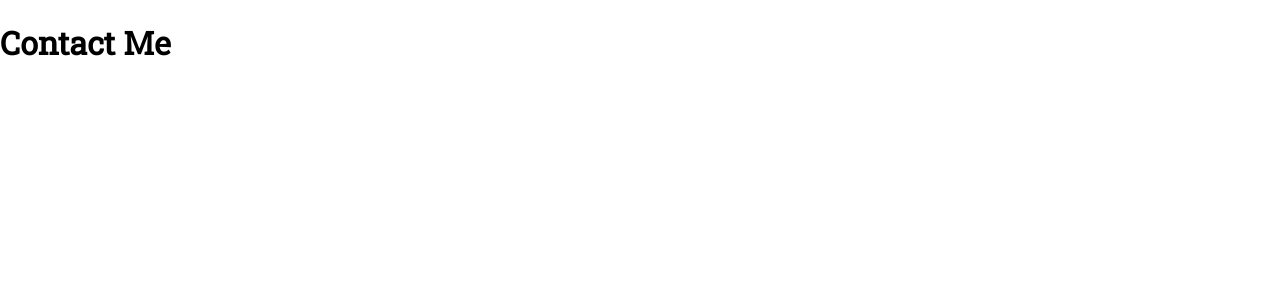
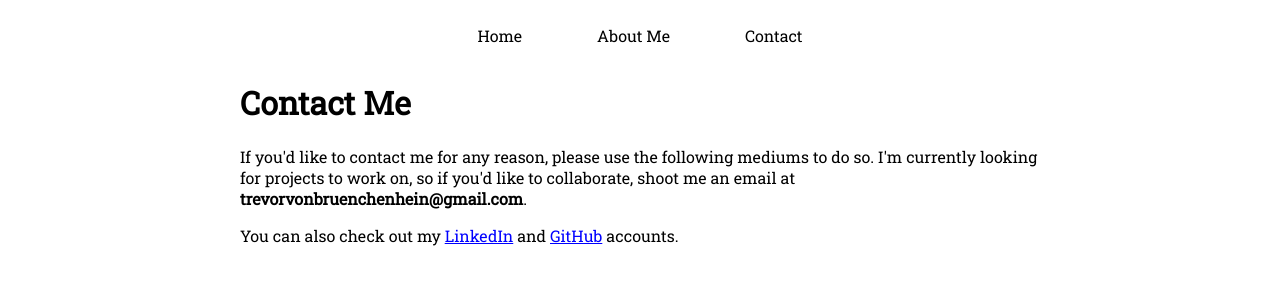
Before and after one commit to tjvonbr/portfolio, a React (Create React App) app: page /contact in a window 1280 px wide. Shown: the top 300 px of the page. Built offline with nearby package versions, Linux system fonts and the light colour scheme.

Commit message:
Preliminary contact page complete

```diff
--- a/src/components/NavBar.js
+++ b/src/components/NavBar.js
@@ -13,7 +13,7 @@ const NavBar = () => {
         alignItems: 'center',
         margin: '10px auto',
         height: '50px',
-        width: '20%',
+        width: '50%',
       }}
     >
       <NavBarLink path="/" page="Home"/>
--- a/src/pages/Contact.js
+++ b/src/pages/Contact.js
@@ -1,9 +1,28 @@
+/** @jsx jsx **/
+
 import React from 'react';
+import NavBar from '../components/NavBar';
+import { jsx, css } from '@emotion/core';
 
 const Contact = () => {
   return (
-    <div>
-      <h1>Contact Me</h1>
+    <div
+      css={{
+        width: '800px',
+        margin: '0px auto',
+      }}
+    >
+      <NavBar />
+
+      <div>
+        <h1>Contact Me</h1>
+
+        <p css={{ fontStyle: 'normal' }}>If you'd like to contact me for any reason, please use the following mediums to do so.  I'm currently looking for projects to work on, so if you'd like to collaborate, shoot me an email at <strong>trevorvonbruenchenhein@gmail.com</strong>.
+        </p>
+
+        <p>You can also check out my <a href="https://www.linkedin.com/feed/" css={{ color: 'blue' }}>LinkedIn</a> and <a href="https://github.com/tjvonbr" css={{ color: 'blue' }}>GitHub</a> accounts.</p>
+      </div>
+
     </div>
   )
 }
```
